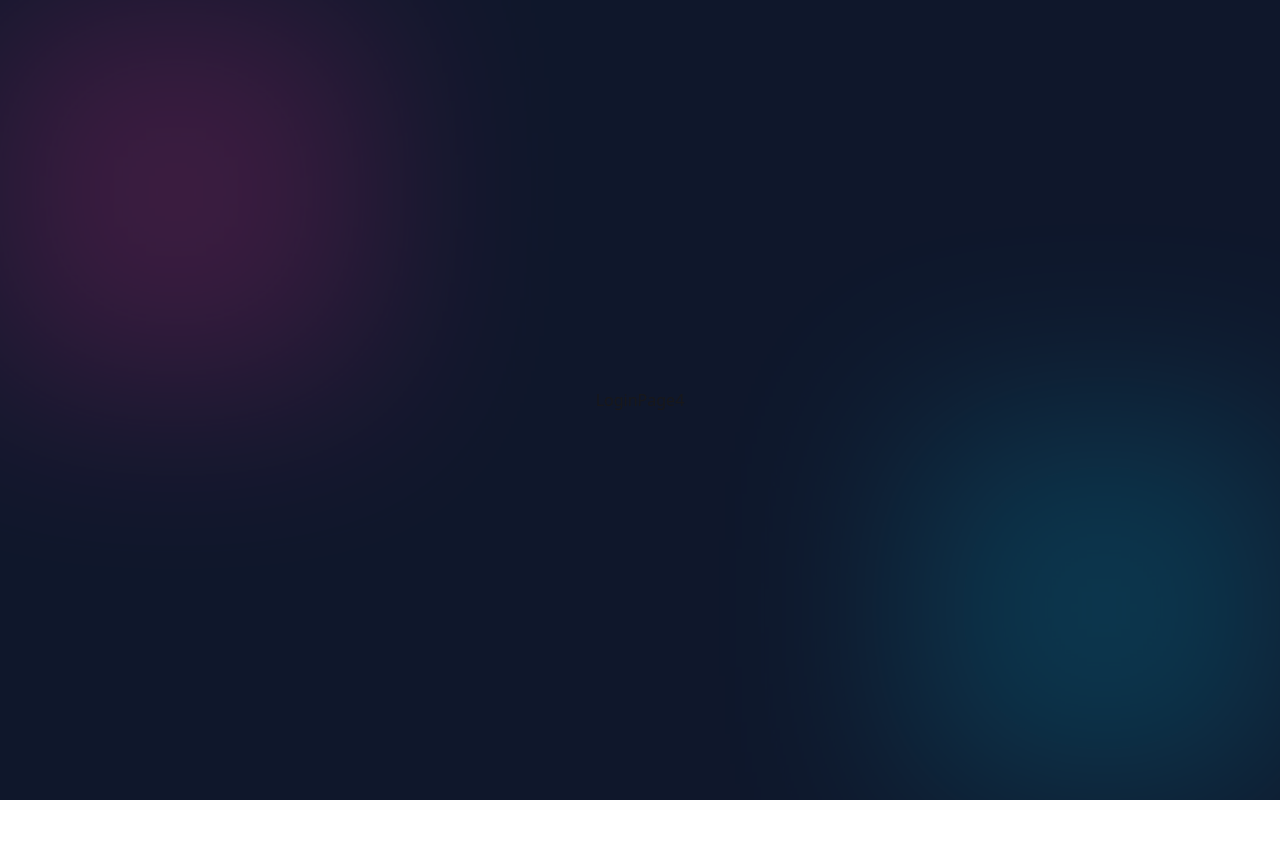
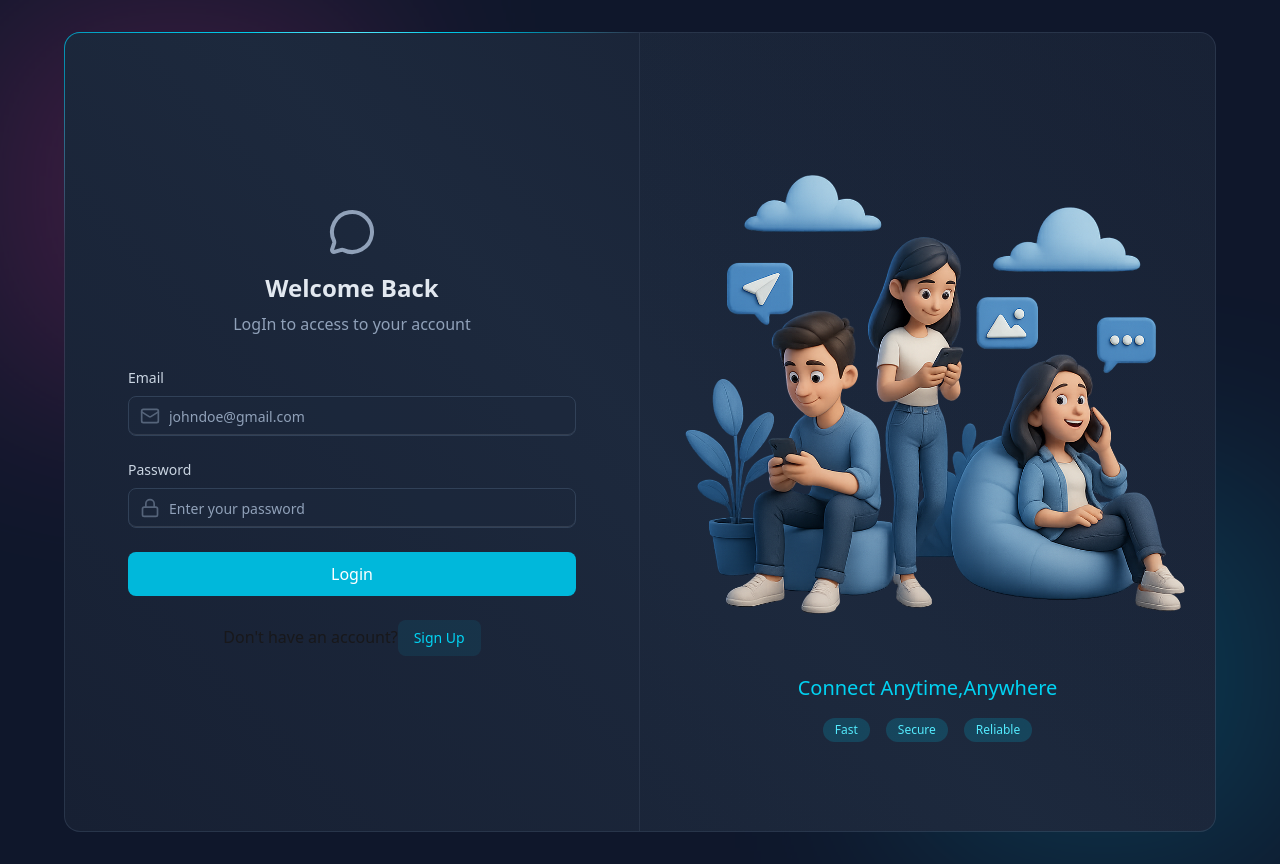
Before and after one commit to Wahaj-tech/Convo-App, a React app in the folder frontend/: page /login in a window 1280 px wide. Before the commit the page ends 800 px from the top, so only its background shows below. Built offline with nearby package versions, Linux system fonts and the light colour scheme; no server answers; the HTML template or start-up script is replaced by a standard one.

Commit message:
Implemented login with middleware bugs fixed

```diff
--- a/frontend/src/App.jsx
+++ b/frontend/src/App.jsx
@@ -5,7 +5,8 @@
 import SignUpPage from './pages/SignUpPage'
 import { useAuthStore } from './store/useAuthStore'
 import PageLoader from './components/PageLoader'
-import Toaster from 'react-hot-toast'
+import { Toaster } from "react-hot-toast";
+
 
 //install package for tailwind and daisyUI(it is used to reduce long styling performed in tailwind-->goto daisuUI and install package and all)
 
@@ -15,22 +16,19 @@
 
 const App = () => {
 
-  console.log('🔄 App rendered');
-
   const { checkAuth, isCheckingAuth, authUser } = useAuthStore();
 
   useEffect(() => {
     checkAuth();
   }, [checkAuth]);
 
-  console.log(authUser);
-  console.log('👤 authUser:', authUser);
-  console.log('⏳ isCheckingAuth:', isCheckingAuth);
-  console.log('✔️ Is user logged in?:', !!authUser);
-
   // Show loader while checking authentication
   if (isCheckingAuth) {
-    return <PageLoader />;
+    return (
+    <>
+      <PageLoader />
+    </>
+  );
   }
 
   // Main app UI
--- a/frontend/src/pages/ChatPage.jsx
+++ b/frontend/src/pages/ChatPage.jsx
@@ -1,10 +1,10 @@
-
+import { useAuthStore } from "../store/useAuthStore";
 function ChatPage() {
-
-
-
+  const{isLoggedOut,logout}=useAuthStore();
   return (
-    <div>Chat Page</div>
+    <div>Chat Page
+      <button onClick={logout}  className="absolute top-0 right-0 px-4 py-2 bg-red-500 text-white">Logout</button>
+    </div>
   )
 }
 
--- a/frontend/src/pages/LoginPage.jsx
+++ b/frontend/src/pages/LoginPage.jsx
@@ -1,9 +1,108 @@
 import React from 'react'
+import { useState } from 'react';
+import BorderAnimatedContainer from "../components/BorderAnimatedContainer"
+import { useAuthStore } from "../store/useAuthStore";
+import {MessageCircleIcon, MailIcon, LockIcon, LoaderIcon} from "lucide-react"
+import { Link } from "react-router-dom";
+function LoginPage() {
+  const [formData,setFormData]=useState({email:"",password:""});
+  const {login,isLoggingIn}=useAuthStore();
+  function handleSubmit(e){
+    e.preventDefault();
+    console.log(formData);
 
-function LoginPage() {
+    login(formData);
+  }
   return (
-    <div>LoginPage</div>
-  )
+    <div className="w-full flex items-center justify-center p-4 bg-slate-900">
+      <div className="relative w-full max-w-6xl md:h-[800px] h-[650px]">
+        <BorderAnimatedContainer>
+          <div className="w-full flex flex-col md:flex-row">
+            {/* FORM CLOUMN - LEFT SIDE */}
+            <div className="md:w-1/2 p-8 flex items-center justify-center md:border-r border-slate-600/30">
+              <div className="w-full max-w-md">
+                {/* HEADING TEXT */}
+                <div className="text-center mb-8">
+                  <MessageCircleIcon className="w-12 h-12 mx-auto text-slate-400 mb-4" />
+                  <h2 className="text-2xl font-bold text-slate-200 mb-2">Welcome Back</h2>
+                  <p className="text-slate-400">LogIn to access to your account</p>
+                </div>
+
+                {/* FORM */}
+                <form onSubmit={handleSubmit} className="space-y-6">
+                  {/* EMAIL INPUT */}
+                  <div>
+                    <label className="auth-input-label">Email</label>
+                    <div className="relative">
+                      <MailIcon className="auth-input-icon" />
+
+                      <input
+                        type="email"
+                        value={formData.email}
+                        onChange={(e) => setFormData({ ...formData, email: e.target.value })}
+                        className="input"
+                        placeholder="johndoe@gmail.com"
+                      />
+                    </div>
+                  </div>
+
+                  {/* PASSWORD INPUT */}
+                  <div>
+                    <label className="auth-input-label">Password</label>
+                    <div className="relative">
+                      <LockIcon className="auth-input-icon" />
+
+                      <input
+                        type="password"
+                        value={formData.password}
+                        onChange={(e) => setFormData({ ...formData, password: e.target.value })}
+                        className="input"
+                        placeholder="Enter your password"
+                      />
+                    </div>
+                  </div>
+
+                  {/* SUBMIT BUTTON */}
+                  <button className="auth-btn" type="submit" disabled={isLoggingIn}>
+                    {isLoggingIn ? (
+                      <LoaderIcon className="w-full h-5 animate-spin text-center" />
+                    ) : (
+                      "Login"
+                    )}
+                  </button>
+                </form>
+
+                <div className="mt-6 text-center">
+                  Don't have an account?
+                  <Link to="/signup" className="auth-link text-blue-500">Sign Up</Link>
+                </div>
+              </div>
+            </div>
+
+            {/* FORM ILLUSTRATION - RIGHT SIDE */}
+            <div className="hidden md:w-1/2 md:flex items-center justify-center p-6 bg-gradient-to-bl from-slate-800/20 to-transparent">
+              <div>
+                <img
+                  src="/login.png"
+                  alt="People using mobile devices"
+                  className="w-full h-auto object-contain"
+                />
+                <div className="mt-6 text-center">
+                  <h3 className="text-xl font-medium text-cyan-400">Connect Anytime,Anywhere</h3>
+
+                  <div className="mt-4 flex justify-center gap-4">
+                    <span className="auth-badge">Fast</span>
+                    <span className="auth-badge">Secure</span>
+                    <span className="auth-badge">Reliable</span>
+                  </div>
+                </div>
+              </div>
+            </div>
+          </div>
+        </BorderAnimatedContainer>
+      </div>
+    </div>
+  );
 }
 
 export default LoginPage
--- a/frontend/src/store/useAuthStore.js
+++ b/frontend/src/store/useAuthStore.js
@@ -28,6 +28,8 @@
     authUser:null,
     isCheckingAuth:true,
     isSigningUp:false,
+    isLoggingIn:false,
+    isLoggedOut:false,
     checkAuth:async()=>{
         try{
             const res=await axiosInstance.get('/auth/check');//this is equal to http://localhost:3000/api/auth/check
@@ -58,5 +60,31 @@
         finally{
             set({isSigningUp:false})
         }
+    },
+    login:async(data)=>{
+        set({isLoggingIn:true})
+        try{
+            const res=await axiosInstance.post('/auth/login',data);
+            set({authUser:res.data})
+            toast.success("Login successful")
+        }catch(error){
+            console.error("error in login:",error);
+            toast.error(error.response?.data.message||"Login failed");
+        }finally{
+            set({isLoggingIn:false})
+        }
+    },
+    logout:async()=>{
+        set({isLoggedOut:true})
+        try{
+            const res=await axiosInstance.post('/auth/logout');//backend seh {"message":"Logged Out Successfully"} yeh aa rha h(can go and check in network in browser devtools and clicking on Fetch/XHR)
+            set({authUser:null})
+            toast.success(res.data.message)
+        }
+        catch(error){
+            toast.error(error.response?.data.message||"Logout failed");
+        }finally{
+            set({isLoggedOut:false})
+        }
     }
 }))
```
Also changed, not shown: 1 other file (tests, documents, lock files or other folders).
